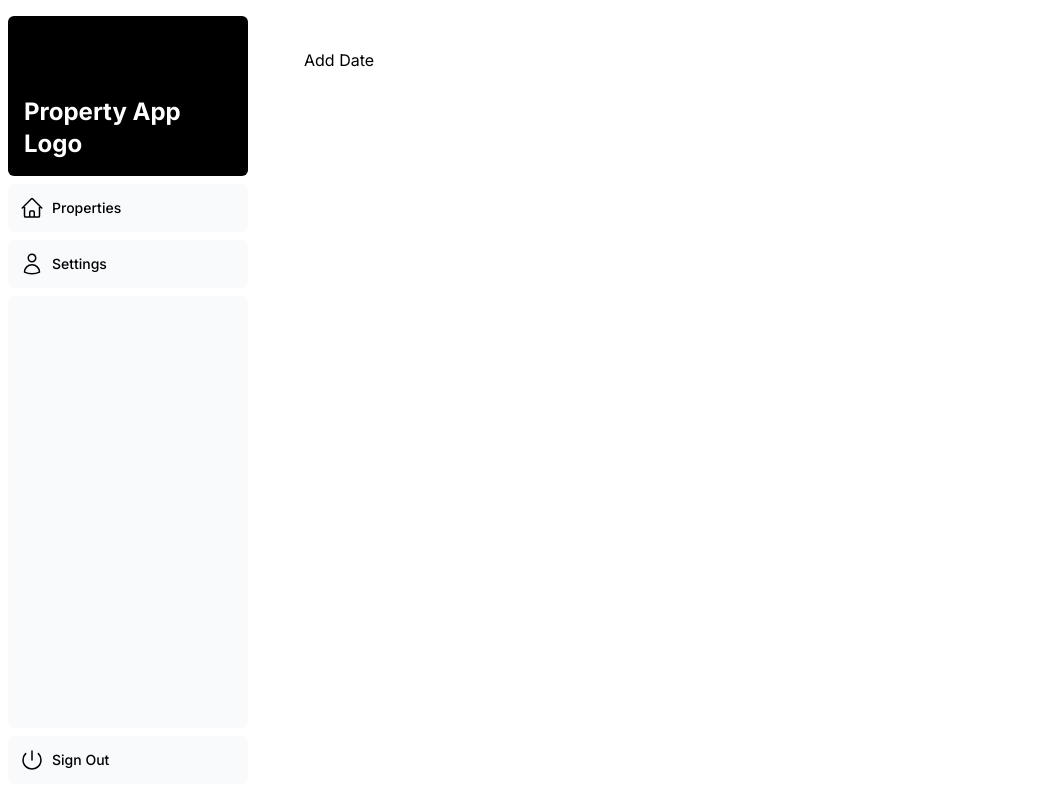
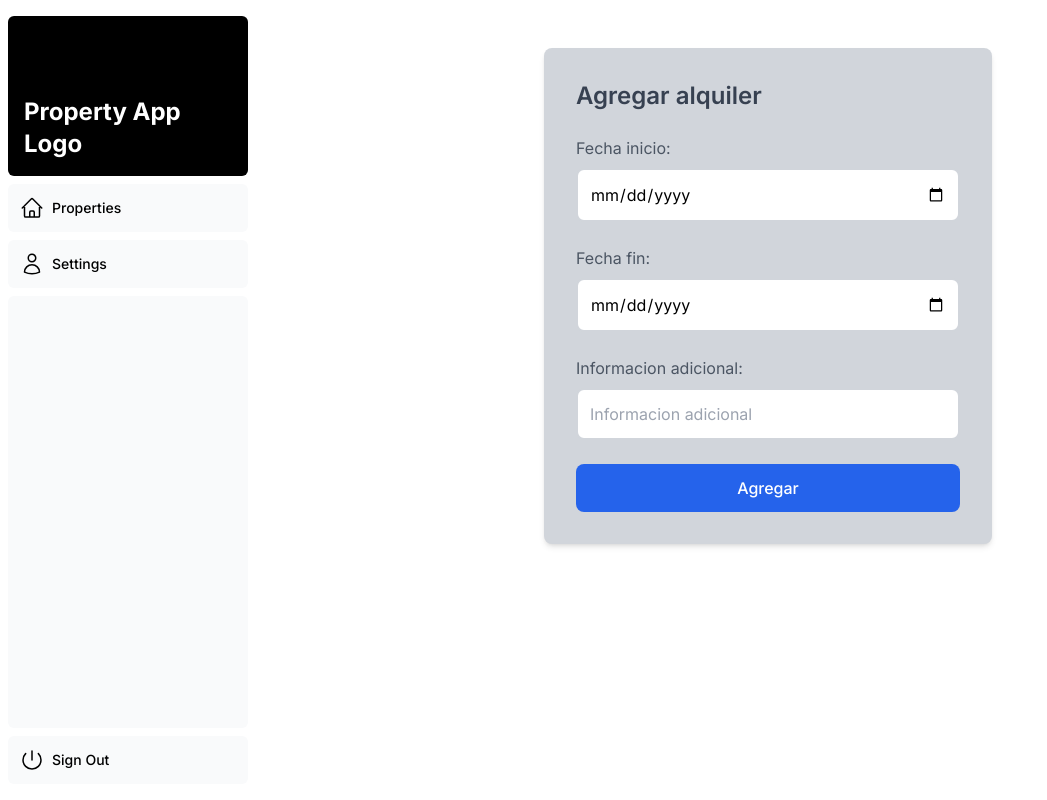
Before and after one commit to TeoRamosKees/Property-app-next, a Next.js app in the folder property-app/: page /dashboard/properties/1/calendar/addDate in a window 1280 px wide. Shown: the whole page, without its empty margins (0-1047 px from the left). Built offline with nearby package versions, Linux system fonts and the light colour scheme.

Commit message:
add date page, skeletons and some styling

```diff
--- a/property-app/src/app/actions.ts
+++ b/property-app/src/app/actions.ts
@@ -10,6 +10,7 @@ interface Event {
     endDate: Date;
     title: string;
 }
+
 type PropertyType = {
     id: number;
     property_id: string;
@@ -18,8 +19,7 @@ type PropertyType = {
 }
 
 
-export const addProperty = async ({userId, name, reservations}: {userId: string, name: string, reservations: Event[]}) => {
-    // make db call to add property
+export const addProperty = async ({userId, name}: {userId: string, name: string}) => {
     let propertyId = v4().toString();
 
     console.log(`Adding property with id: ${propertyId}`)
@@ -27,14 +27,13 @@ export const addProperty = async ({userId, name, reservations}: {userId: string,
         console.log('Adding property');
         await sql`INSERT INTO properties (property_id, user_id, name) VALUES (${propertyId}, ${userId}, ${name})`;
         console.log('Property added successfully');
-        reservations.forEach(async (reservation) => {
-            await sql`INSERT INTO reservations (property_id, start_date, end_date, title) VALUES (${propertyId}, ${reservation.startDate.toString()}, ${reservation.endDate.toString()}, ${reservation.title})`;
-        });
+        // reservations.forEach(async (reservation) => {
+        //     await sql`INSERT INTO reservations (property_id, start_date, end_date, title) VALUES (${propertyId}, ${reservation.startDate.toString()}, ${reservation.endDate.toString()}, ${reservation.title})`;
+        // });
 
     } catch (error) {
         return { message: 'Error adding property' }
     }
-
 
     return { message: 'Property added successfully' }
 }
@@ -62,3 +61,15 @@ export const getPropertiesByUserId = async (userId: string) => {
         return { message: 'Error adding property' }
     }
 }
+
+export const addReservation = async ({propertyId, startDate, endDate, title}: {propertyId: string, startDate: Date, endDate: Date, title: string}) => {
+    try{
+        console.log('Adding reservation');
+        await sql`INSERT INTO reservations (property_id, start_date, end_date, title) VALUES (${propertyId}, ${startDate.toString()}, ${endDate.toString()}, ${title})`;
+        console.log('Reservation added successfully');
+    } catch (error) {
+        return { message: 'Error adding reservation' }
+    }
+
+    return { message: 'Reservation added successfully' }
+}
--- a/property-app/src/app/dashboard/properties/[id]/calendar/addDate/page.tsx
+++ b/property-app/src/app/dashboard/properties/[id]/calendar/addDate/page.tsx
@@ -1,7 +1,36 @@
 export default function AddDate() {
     return (
-        <div>
-            <h1>Add Date</h1>
+        <div className="flex justify-center items-center">
+            <div className="bg-gray-300 shadow-md rounded-lg p-8 w-full max-w-md">
+                <h1 className="text-2xl font-semibold mb-6 text-gray-700">
+                    Agregar alquiler
+                </h1>
+                <form className="grid grid-cols-1 gap-6">
+                    <div className="flex flex-col">
+                        <label className="text-left text-gray-600 mb-2">
+                            Fecha inicio:
+                        </label>
+                        <input type="date" className="border-2 border-gray-300 rounded-lg p-3 focus:border-blue-500 focus:outline-none focus:ring-1 focus:ring-blue-500"/>
+                    </div>
+                    <div className="flex flex-col">
+                        <label className="text-left text-gray-600 mb-2">
+                            Fecha fin:
+                        </label>
+                        <input type="date" className="border-2 border-gray-300 rounded-lg p-3 focus:border-blue-500 focus:outline-none focus:ring-1 focus:ring-blue-500"/>
+                    </div>
+                    <div className="flex flex-col">
+                        <label className="text-left text-gray-600 mb-2">
+                            Informacion adicional:
+                        </label>
+                        <input type="text" placeholder="Informacion adicional" className="border-2 border-gray-300 rounded-lg p-3 focus:border-blue-500 focus:outline-none focus:ring-1 focus:ring-blue-500"/>
+                    </div>
+                    <div className="flex justify-center">
+                        <button type="submit" className="h-12 w-full rounded-lg bg-blue-600 text-white font-medium transition-colors hover:bg-blue-700 focus-visible:outline focus-visible:outline-2 focus-visible:outline-offset-2 focus-visible:outline-blue-600">
+                            Agregar
+                        </button>
+                    </div>
+                </form>
+            </div>
         </div>
     );
 }
--- a/property-app/src/app/dashboard/properties/create/page.tsx
+++ b/property-app/src/app/dashboard/properties/create/page.tsx
@@ -13,19 +13,19 @@ interface Event {
 export default function CreateProperty() {
     const [userId, setUserId] = useState('UUID-DE-PRUEBA');
     const [name, setName] = useState('Casa bosque peralta ramos');
-    const [reservations, setReservations] = useState<Event[]>([
-        {
-            startDate: subDays(new Date(), 3),
-            endDate: addDays(new Date(), 1),
-            title: 'My Reservation'
-        }
-    ]);
+    // const [reservations, setReservations] = useState<Event[]>([
+    //     {
+    //         startDate: subDays(new Date(), 3),
+    //         endDate: addDays(new Date(), 1),
+    //         title: 'My Reservation'
+    //     }
+    // ]);
 
 
 
     const handleSubmit = async (e: React.FormEvent) => {
         e.preventDefault();
-        const response = await addProperty({ userId, name, reservations });
+        const response = await addProperty({ userId, name });
         console.log(response);
     };
 
--- a/property-app/src/app/dashboard/properties/page.tsx
+++ b/property-app/src/app/dashboard/properties/page.tsx
@@ -2,10 +2,12 @@ import Search from '@/app/ui/dashboard/search';
 import { CreateProperty } from '@/app/ui/properties/buttons';
 import DisplayProperties from '@/app/ui/properties/displayProperties';
 import { Suspense } from 'react';
+import { unstable_noStore as noStore } from 'next/cache';
+import { CardsSkeleton }  from '@/app/ui/skeletons';
 
 
 export default function Properties() {
-
+    noStore();
     return (
         <div>
             <div className="my-4 flex content-center justify-center items-center gap-5">
@@ -14,7 +16,7 @@ export default function Properties() {
                 </Suspense>
                 <CreateProperty />
             </div>
-            <Suspense fallback={<div>Loading...</div>}>
+            <Suspense fallback={<CardsSkeleton />}>
                 <DisplayProperties />
             </Suspense>
         </div>
--- a/property-app/src/app/ui/properties/calendar.tsx
+++ b/property-app/src/app/ui/properties/calendar.tsx
@@ -4,6 +4,8 @@ import clsx from "clsx";
 import { addMonths, eachDayOfInterval, endOfMonth, format, getDay, isSameDay, isToday, startOfMonth } from "date-fns";
 import { useEffect, useMemo, useState } from "react";
 import ChangeMonthButton from "@/app/ui/properties/buttons";
+import Link from "next/link";
+import { PlusIcon } from "@heroicons/react/24/outline";
 
 // weekdays in Spanish
 const WEEKDAYS = ['Dom', 'Lun', 'Mar', 'Mie', 'Jue', 'Vie', 'Sab'];
@@ -23,11 +25,13 @@ interface DayWithEvents {
     title: string;
 }
 
-export default function PropertyCalendar({ events = [] }: EventCalendarProps) {
+export default function PropertyCalendar({ events = [] } : EventCalendarProps) {
     const [currentDate, setCurrentDate] = useState(new Date());
     const [firstDayOfMonth, setFirstDayOfMonth] = useState(startOfMonth(currentDate));
     const [lastDayOfMonth, setLastDayOfMonth] = useState(endOfMonth(currentDate));
     const [startingDayIndex, setStartingDayIndex] = useState(getDay(firstDayOfMonth));
+    const url = new URL(window.location.href);
+    const propertyId = url.pathname.split('/')[3];
 
     // Create only one array of days with all the events
     const daysWithEvents = useMemo(() => {
@@ -84,9 +88,15 @@ export default function PropertyCalendar({ events = [] }: EventCalendarProps) {
                     <h1 className="text-2xl font-bold">Calendario de la propiedad</h1>
                 </div>
                 <div className="flex flex-col items-center">
-                    <button className="bg-green-700 text-white rounded-md p-2 hover:bg-green-900 w-fit">
-                        +
-                    </button>
+                    <Link
+                        href={{
+                            pathname: `/dashboard/properties/${propertyId}/calendar/addDate`,
+                        }}
+                        className="flex h-10 items-center rounded-lg bg-gray-600 px-4 text-sm font-medium text-white transition-colors hover:bg-gray-800 focus-visible:outline focus-visible:outline-2 focus-visible:outline-offset-2 focus-visible:outline-blue-600"
+                        >
+                        <span className="hidden md:block">Agregar alquiler</span>{' '}
+                        <PlusIcon className="h-5 md:ml-4" />
+                    </Link>
                 </div>
             </div>
             <div className="grid grid-cols-7 gap-2 mb-5">
@@ -139,7 +149,7 @@ export default function PropertyCalendar({ events = [] }: EventCalendarProps) {
                             {eventTitles.length > 0 && (
                                 <div className="mt-2">
                                     {eventTitles.map((title, idx) => (
-                                        <div key={idx} className="text-xs text-black bg-slate-400">
+                                        <div key={idx} className="text-xs text-black bg-slate-400 truncate hover:text-clip">
                                             {title}
                                         </div>
                                     ))}
--- /dev/null
+++ b/property-app/src/app/ui/skeletons.tsx
@@ -0,0 +1,34 @@
+// Loading animation
+const shimmer =
+  'before:absolute before:inset-0 before:-translate-x-full before:animate-[shimmer_2s_infinite] before:bg-gradient-to-r before:from-transparent before:via-white/60 before:to-transparent';
+
+export function CardSkeleton() {
+    return (
+      <div
+        className={`${shimmer} block max-w-sm p-6 bg-white border border-gray-200 rounded-lg shadow hover:bg-gray-100 dark:bg-gray-800 dark:border-gray-700 dark:hover:bg-gray-700`}
+      >
+        <div className="flex p-4">
+          <div className="h-5 w-5 rounded-md bg-gray-200" />
+          <div className="ml-2 h-6 w-16 rounded-md bg-gray-200 text-sm font-medium" />
+        </div>
+        <div className="flex items-center justify-center truncate rounded-xl bg-white px-4 py-8">
+          <div className="h-7 w-20 rounded-md bg-gray-200" />
+        </div>
+      </div>
+    );
+  }
+
+  export function CardsSkeleton() {
+    return (
+      <div className="grid grid-cols-1 md:grid-cols-2 lg:grid-cols-3 gap-4">
+          <CardSkeleton />
+          <CardSkeleton />
+          <CardSkeleton />
+          <CardSkeleton />
+          <CardSkeleton />
+          <CardSkeleton />
+          <CardSkeleton />
+          <CardSkeleton />
+      </div>
+    );
+  }
```
